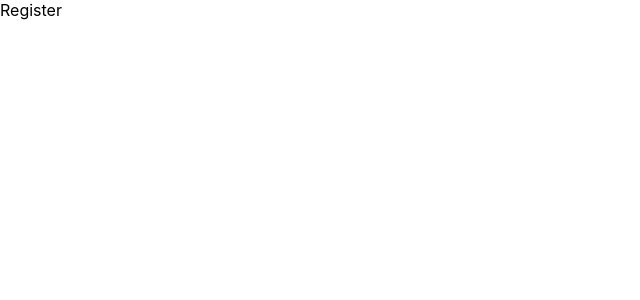
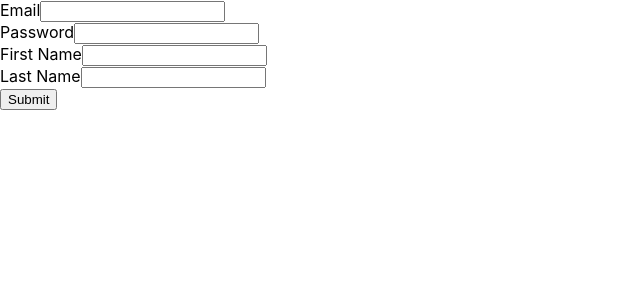
Before and after one commit to nuwwan/django-react-session-auth, a React (Create React App) app in the folder frontend/: page /register in a window 1280 px wide. Shown: the top 300 px of the page, without its empty margins (0-640 px from the left). Built offline with nearby package versions, Linux system fonts and the light colour scheme.

Commit message:
user register view

```diff
--- a/frontend/src/pages/auth/Login.tsx
+++ b/frontend/src/pages/auth/Login.tsx
@@ -10,20 +10,23 @@ const Login: React.FC = props => {
   const [username, setUsername] = useState('')
   const [password, setPassword] = useState('')
 
-  const handleLogin = () => {
+  const handleLogin = (event: React.FormEvent<HTMLFormElement>) => {
+    // Prevent page getting refreshed
+    event.preventDefault();
     LoginApi(username, password)
       .then(success => {
-        console.log('nuwan', success)
+        console.log('user loged in successfully', success)
         setIsAuthenticated(true)
         navigate('/user')
       })
       .catch(error => {
-        console.log('nuwan', error)
+        console.log('Error login user', error)
       })
   }
 
   return (
     <div>
+      <form onSubmit={handleLogin}>
       <div>
         <label>Username:</label>
         <input
@@ -40,8 +43,8 @@ const Login: React.FC = props => {
           onChange={e => setPassword(e.target.value)}
         />
       </div>
-
-      <button onClick={handleLogin}>Login</button>
+      <button type="submit">Submit</button>
+      </form>
     </div>
   )
 }
--- a/frontend/src/pages/auth/Register.tsx
+++ b/frontend/src/pages/auth/Register.tsx
@@ -1,4 +1,65 @@
+import { useState } from 'react'
+import { TRegisterUser } from '../../types/auth.t'
+import { UserRegister } from '../../services/api/AuthApi.s'
+
 const Register: React.FC = props => {
-  return <div>Register</div>
+  const [formData, setFormData] = useState<TRegisterUser>({
+    email: '',
+    password: '',
+    firstname: '',
+    lastname: '',
+  })
+
+  const handleInputChange = (event: React.ChangeEvent<HTMLInputElement>) => {
+    const { name, value } = event.target
+    setFormData({ ...formData, [name]: value })
+  }
+
+  const handleSubmit = (event: React.FormEvent<HTMLFormElement>) => {
+    // Prevent the page getting refreshed
+    event.preventDefault()
+
+    // Subit the data to the backend
+    if (
+      formData.email &&
+      formData.password &&
+      formData.firstname &&
+      formData.lastname
+    ) {
+      UserRegister(formData)
+        .then(success => {
+          console.log('user register success', success)
+        })
+        .catch(error => {
+          console.log('error user register', error)
+        })
+    }
+  }
+
+  return (
+    <div>
+      <form onSubmit={handleSubmit}>
+        <div>
+          <label>Email</label>
+          <input type="text" name="email" onChange={handleInputChange} />
+        </div>
+        <div>
+          <label>Password</label>
+          <input type="text" name="password" onChange={handleInputChange} />
+        </div>
+        <div>
+          <label>First Name</label>
+          <input type="text" name="firstname" onChange={handleInputChange} />
+        </div>
+        <div>
+          <label>Last Name</label>
+          <input type="text" name="lastname" onChange={handleInputChange} />
+        </div>
+        <div>
+          <button type="submit">Submit</button>
+        </div>
+      </form>
+    </div>
+  )
 }
 export default Register
--- a/frontend/src/pages/auth/User.tsx
+++ b/frontend/src/pages/auth/User.tsx
@@ -1,5 +1,6 @@
 import React, { useEffect, useState } from 'react'
-import { UserDetailsAPI1, UserLogout } from '../../services/api/AuthApi.s'
+import { useNavigate } from 'react-router-dom'
+import { UserDetailsAPI, UserLogout } from '../../services/api/AuthApi.s'
 
 type TUser = {
   id: number
@@ -9,29 +10,32 @@ type TUser = {
 
 const User: React.FC = props => {
   const [user, setUser] = useState<TUser | null>()
+  const navigate = useNavigate()
   // call backend at the first load to get user details
   useEffect(() => {
     getUser()
   }, [])
 
   const getUser = () => {
-    UserDetailsAPI1()
+    UserDetailsAPI()
       .then(success => {
         setUser(success.data.data)
-        console.log('nuwan', success)
+        console.log('User details fetched successfully', success)
       })
       .catch(error => {
-        console.log('nuwan', error)
+        console.log('Error when fetching User details', error)
       })
   }
 
   const logout = () => {
     UserLogout()
       .then(success => {
-        console.log('nuwan', success)
+        console.log('User logout successfully', success)
+        // Redirect user to home page
+        navigate('/')
       })
       .catch(error => {
-        console.log('nuwan', error)
+        console.log('Error when logout user', error)
       })
   }
 
--- a/frontend/src/services/api/AuthApi.s.ts
+++ b/frontend/src/services/api/AuthApi.s.ts
@@ -1,7 +1,9 @@
+import { TRegisterUser } from '../../types/auth.t'
 import { api } from './BaseApi.s'
 
 const LOGIN_URL = '/auth/login'
 const USER_DETAILS_URL = '/auth/user'
+const USER_REGISTER_URL = '/auth/register'
 const LOGOUT_URL = '/auth/logout'
 
 export const LoginApi = (username: string, password: string) => {
@@ -12,10 +14,10 @@ export const UserDetailsAPI = () => {
   return api.get(USER_DETAILS_URL)
 }
 
-export const UserDetailsAPI1 = () => {
-  return api.get(USER_DETAILS_URL)
-}
-
 export const UserLogout = () => {
   return api.get(LOGOUT_URL)
 }
+
+export const UserRegister = (data: TRegisterUser) => {
+  return api.post(USER_REGISTER_URL, data)
+}
--- /dev/null
+++ b/frontend/src/types/auth.t.ts
@@ -0,0 +1,6 @@
+export type TRegisterUser ={
+    email: string;
+    password: string;
+    firstname: string;
+    lastname: string;
+  }
```
